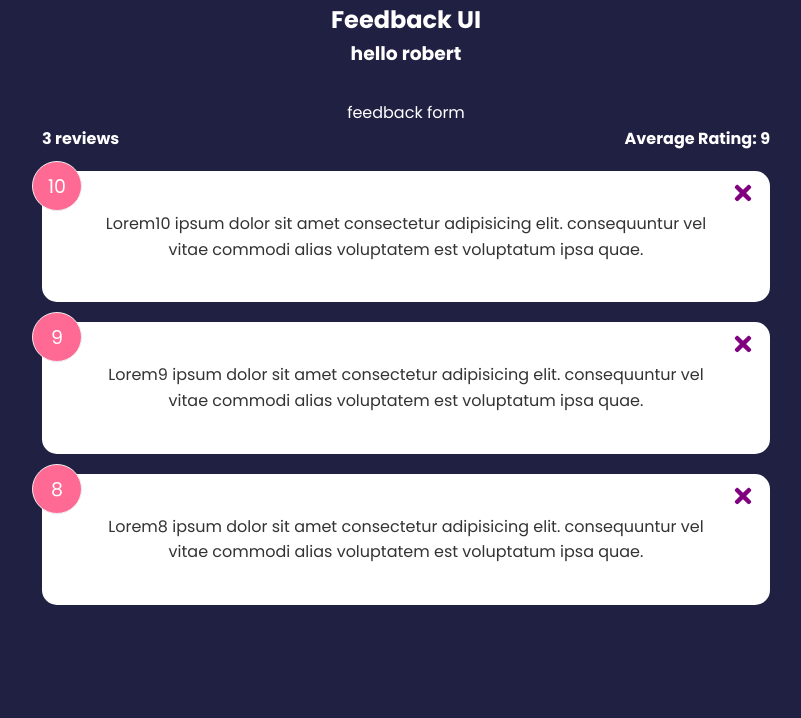
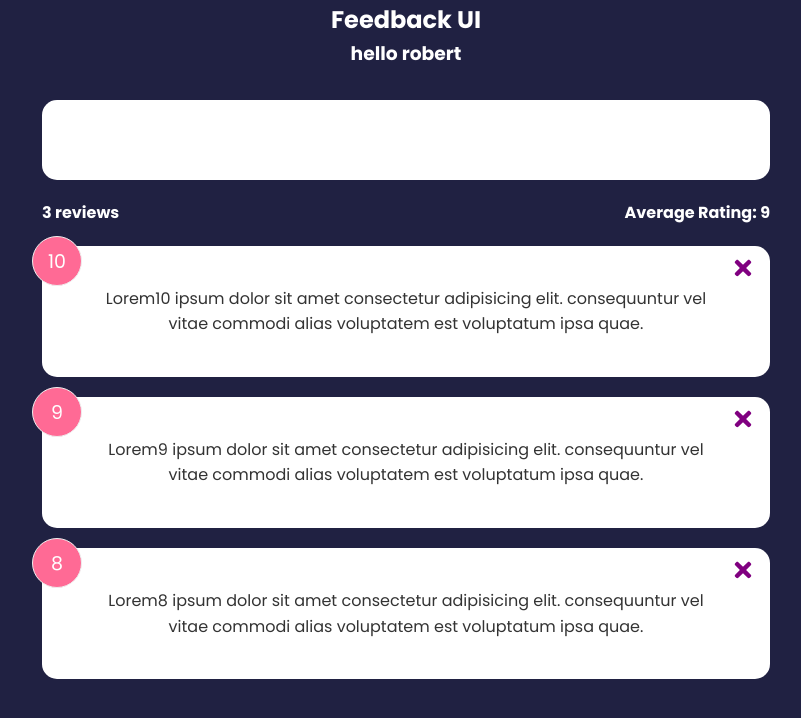
Before and after one commit to robertoaguilar1979/react-front-to-back-2022, a React (Create React App) app: page / in a window 1280 px wide. Shown: the top 718 px of the page, without its empty margins (234-1035 px from the left). Built offline with nearby package versions, Linux system fonts and the light colour scheme.

Commit message:
created the card division in the form

```diff
--- a/src/components/FeedbackForm.jsx
+++ b/src/components/FeedbackForm.jsx
@@ -1,5 +1,7 @@
+import Card from "./shared/Card";
+
 function FeedbackForm() {
-  return <div>feedback form</div>;
+  return <Card></Card>;
 }
 
 export default FeedbackForm;
```
